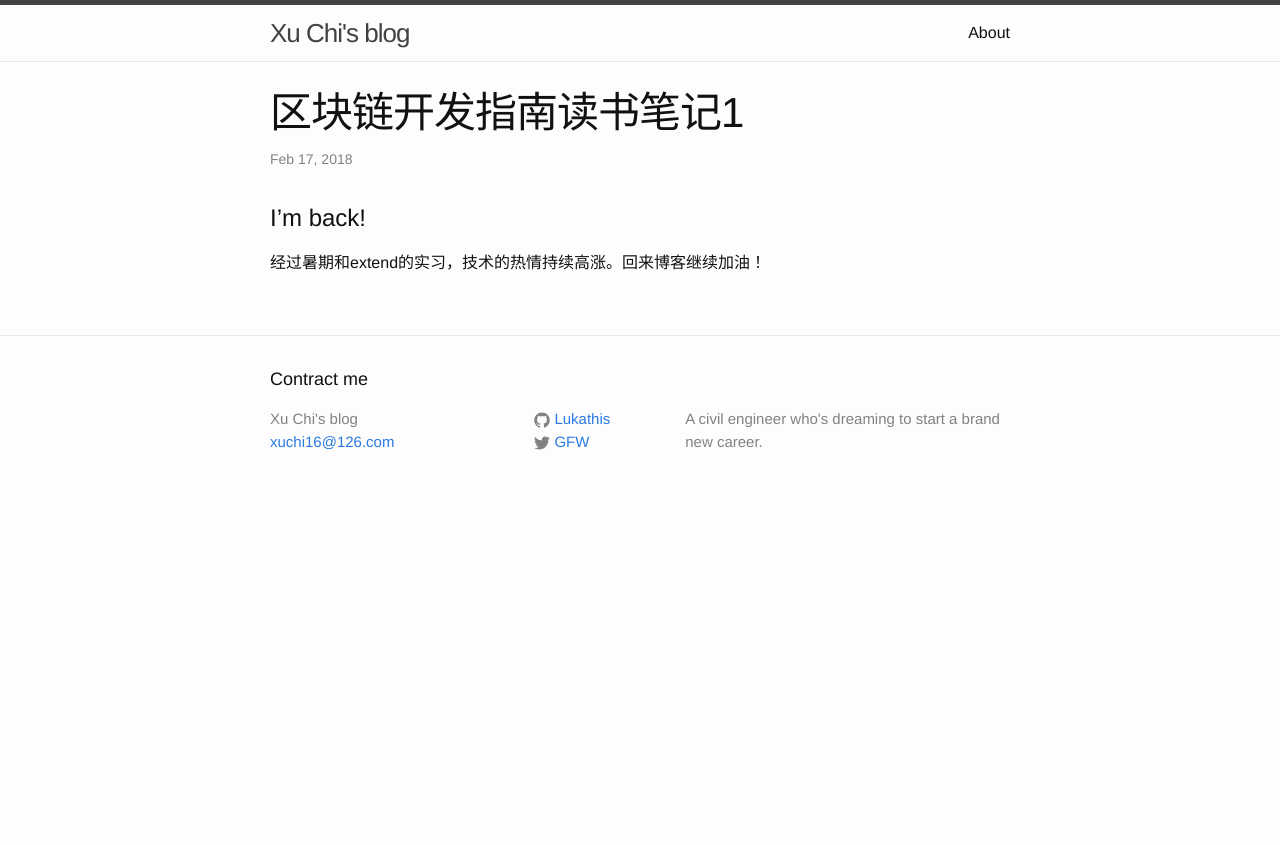
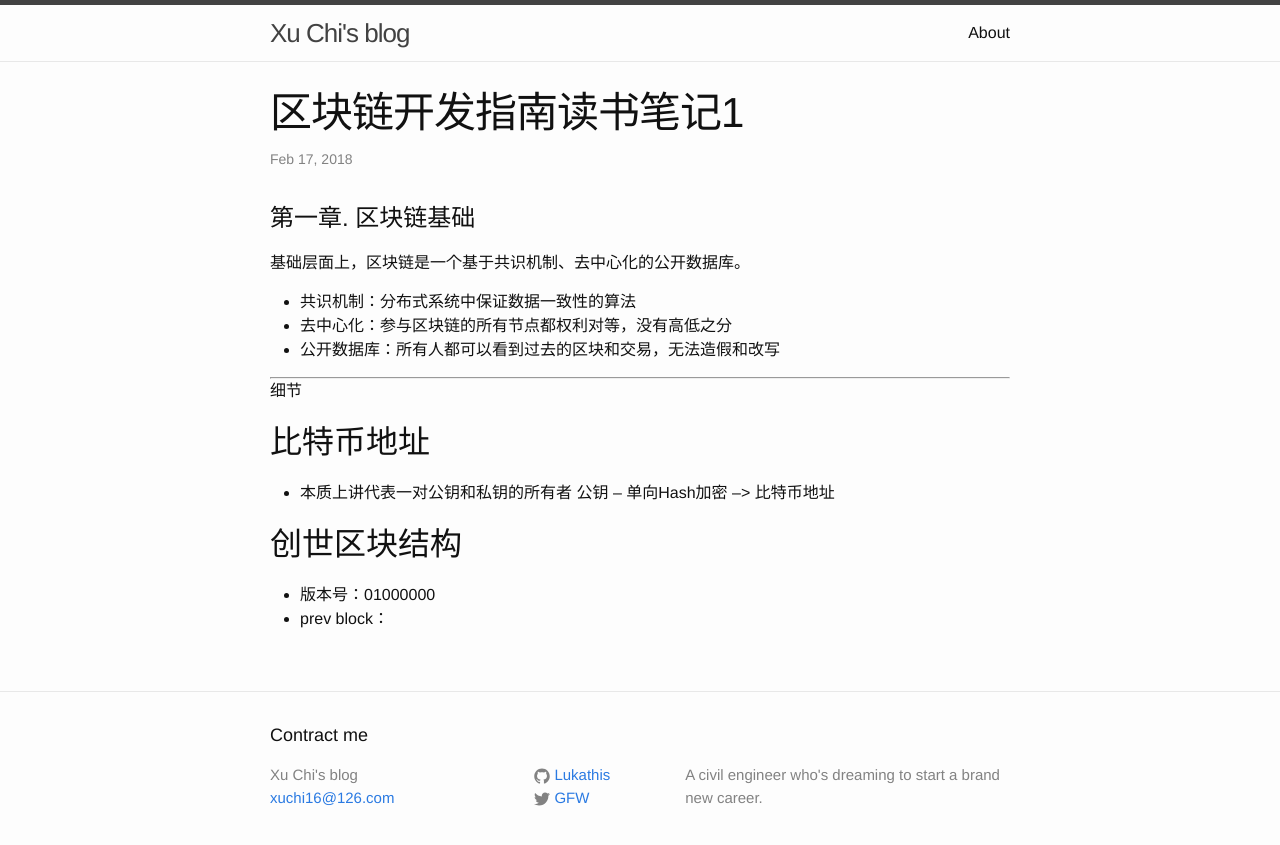
Before and after one commit to xuchi16/Lukathis.github.io, a Jekyll site: the page built from _posts/2018-02-17-区块链开发指南读书笔记1.markdown, in a window 1280 px wide. Shown: the top 845 px of the page. Built offline with Jekyll 4.4.1, drawn with Linux system fonts in a browser that asks for light colours.

Commit message:
blockchain update 2-20'

```diff
--- a/_posts/2018-02-17-区块链开发指南读书笔记1.markdown
+++ b/_posts/2018-02-17-区块链开发指南读书笔记1.markdown
@@ -5,6 +5,23 @@ title:  "区块链开发指南读书笔记1"
 
 
 
-# I'm back!
+# 第一章. 区块链基础
 
-  经过暑期和extend的实习，技术的热情持续高涨。回来博客继续加油！
+  基础层面上，区块链是一个基于共识机制、去中心化的公开数据库。
+
+  * 共识机制：分布式系统中保证数据一致性的算法
+  * 去中心化：参与区块链的所有节点都权利对等，没有高低之分
+  * 公开数据库：所有人都可以看到过去的区块和交易，无法造假和改写
+
+------
+细节
+
+## 比特币地址
+
+  * 本质上讲代表一对公钥和私钥的所有者
+  公钥 -- 单向Hash加密 --> 比特币地址
+
+## 创世区块结构
+
+  * 版本号：01000000
+  * prev block：
```
